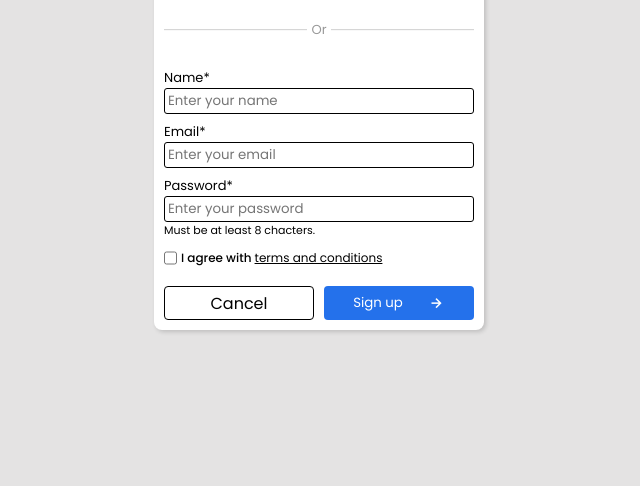
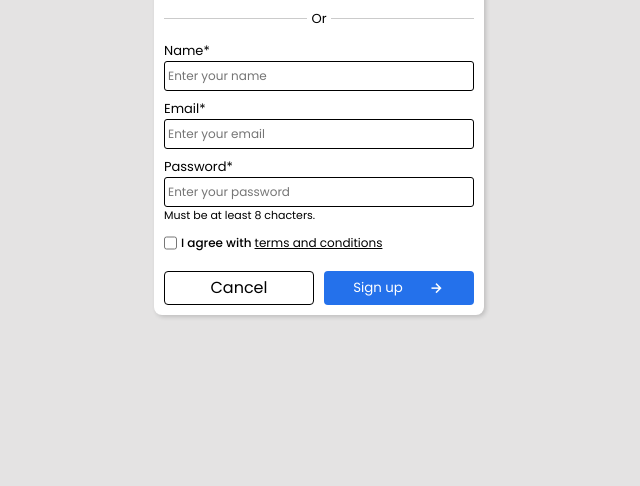
Before and after one commit to iguramorim/Create-an-account, a plain HTML site: page index.html in a window 1280 px wide. Shown: the part 314-800 px from the top of the page, without its empty margins (321-961 px from the left). Drawn offline with nearby package versions, Linux system fonts and the light colour scheme.

Commit message:
create-an-account

```diff
--- a/style.css
+++ b/style.css
@@ -35,12 +35,12 @@ main{
      transform: rotate(45deg);
      font-size: 25px;
      color: #515151;
-     transition: .3s all ease;
+     transition: .5s all ease;
      cursor: pointer;
 }
 
 #fechar:hover{
-     transform: rotate(260deg);
+     transform: rotate(360deg);
 }
 
 .inicio{
@@ -100,11 +100,11 @@ main{
 }
 
 fieldset{
-     border-bottom: 1px;
+     border-top: 1px solid #00000034;
+     border-bottom: 1px ;
      border-left: none;
      border-right: none;
-     margin-top: 2rem;
-     opacity: .4;
+     margin-top: 5px;
 }
 
 legend{
@@ -114,7 +114,6 @@ legend{
 }
 
 form{
-     margin-top: 1rem;
      display: flex;
      flex-direction: column;
 }
@@ -127,8 +126,12 @@ label{
      background-color: transparent;
      border: 1px solid black;
      border-radius: 3px;
-     padding: 2px 3px;
+     padding: 4px 3px;
      outline: none;
+}
+
+.input::placeholder{
+     font-size: 12px;
 }
 
 .chacters{
```
